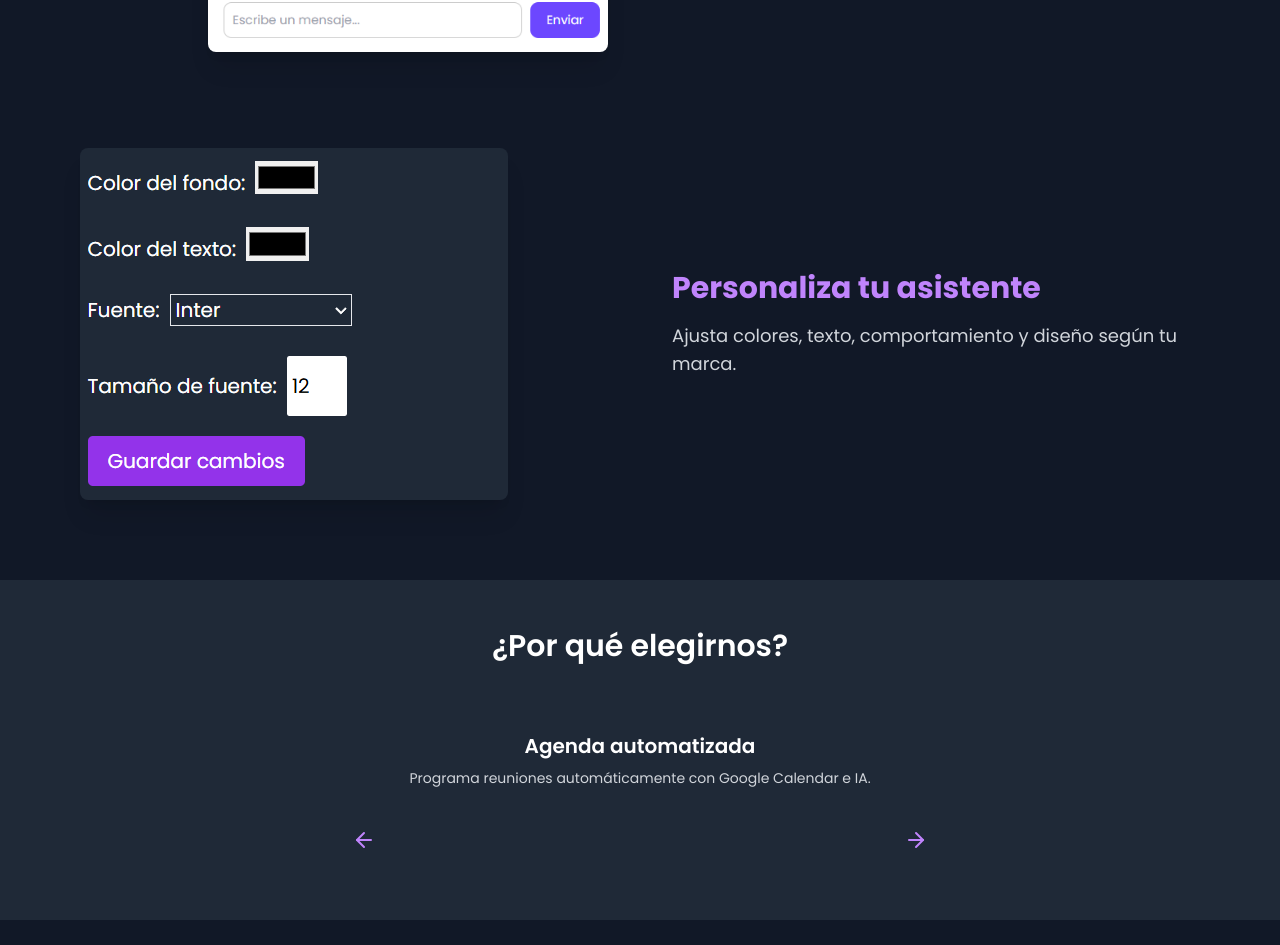
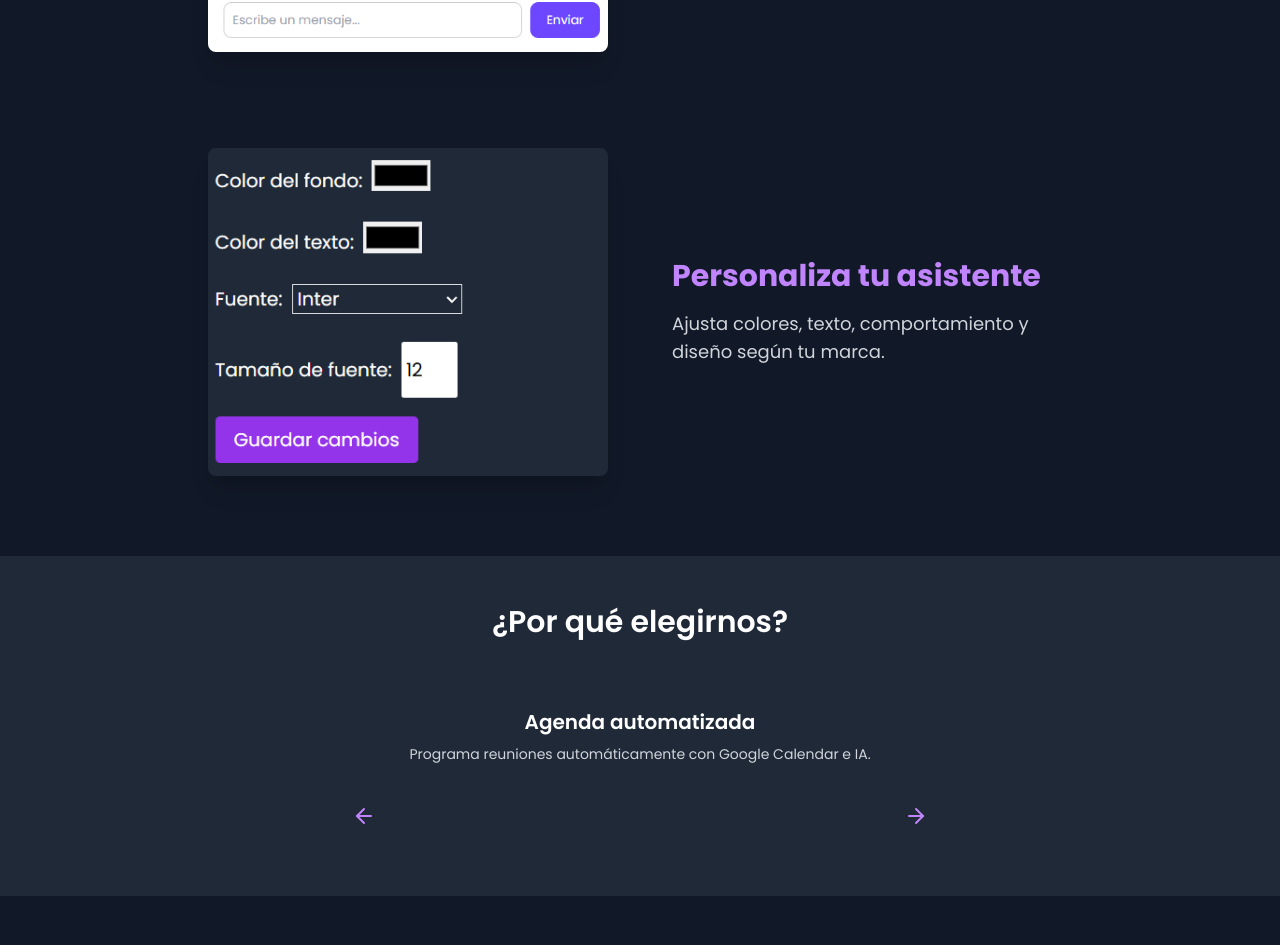
Before and after one commit to impa34/Saas, a React (Vite) app: page /landing in a window 1280 px wide. Shown: the part 1848-2793 px from the top of the page. Built offline with nearby package versions, Linux system fonts and the light colour scheme.

Commit message:
improved landing page and solved some bugs

```diff
--- a/src/pages/Landing.jsx
+++ b/src/pages/Landing.jsx
@@ -60,7 +60,7 @@
           </div>
         </div>
 
-        <div className="max-w-6xl mx-auto grid md:grid-cols-2 gap-16 items-center px-4">
+        <div className="max-w-4xl mx-auto grid md:grid-cols-2 gap-16 items-center px-4">
           <img src="/feature3.png" className="rounded-lg shadow-xl" />
           <div>
             <h2 className="text-3xl font-bold mb-4 text-purple-400">Personaliza tu asistente</h2>
```
